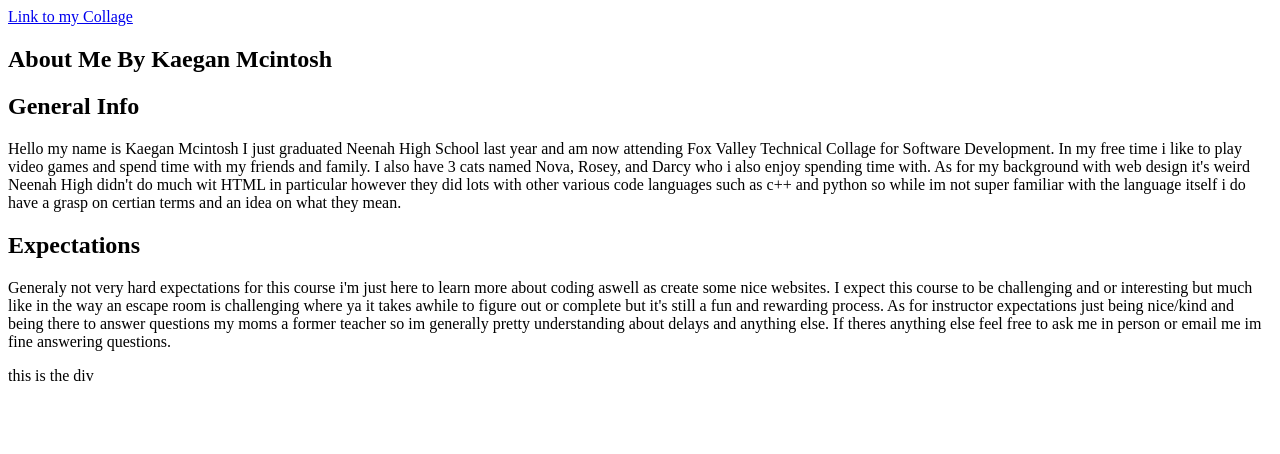
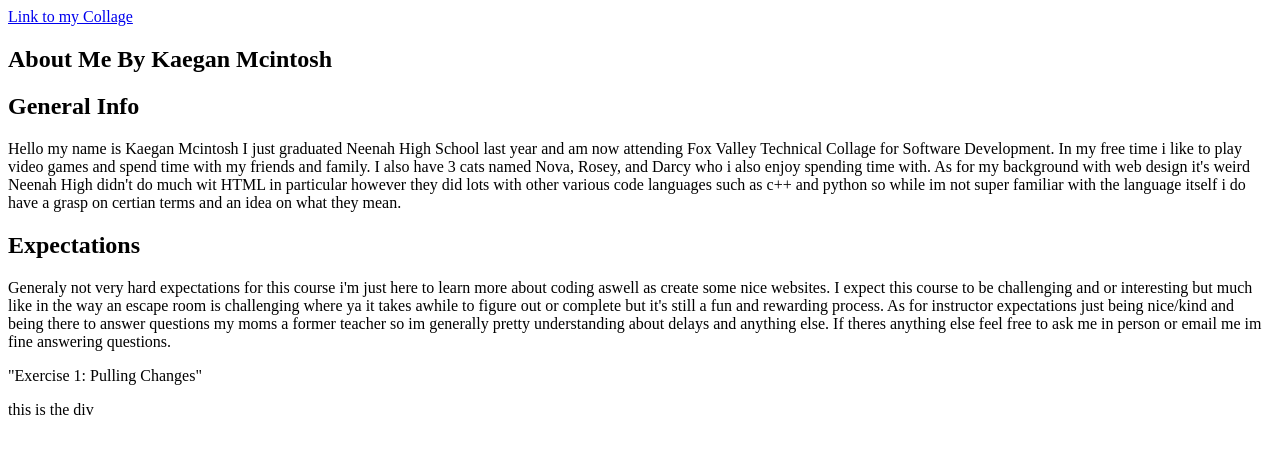
Before and after one commit to KaeganM/Assignment1.1, a plain HTML site: page index.html in a window 1280 px wide. Drawn offline with Linux system fonts and the light colour scheme.

Commit message:
"Exercise 1: Pulling Changes"

```diff
--- a/index.html
+++ b/index.html
@@ -34,6 +34,7 @@
 
     </section>
     <!--Test Comment-->
+    <p>"Exercise 1: Pulling Changes"</p>
     <div>this is the div</div>
 </body>
 </html>
```
